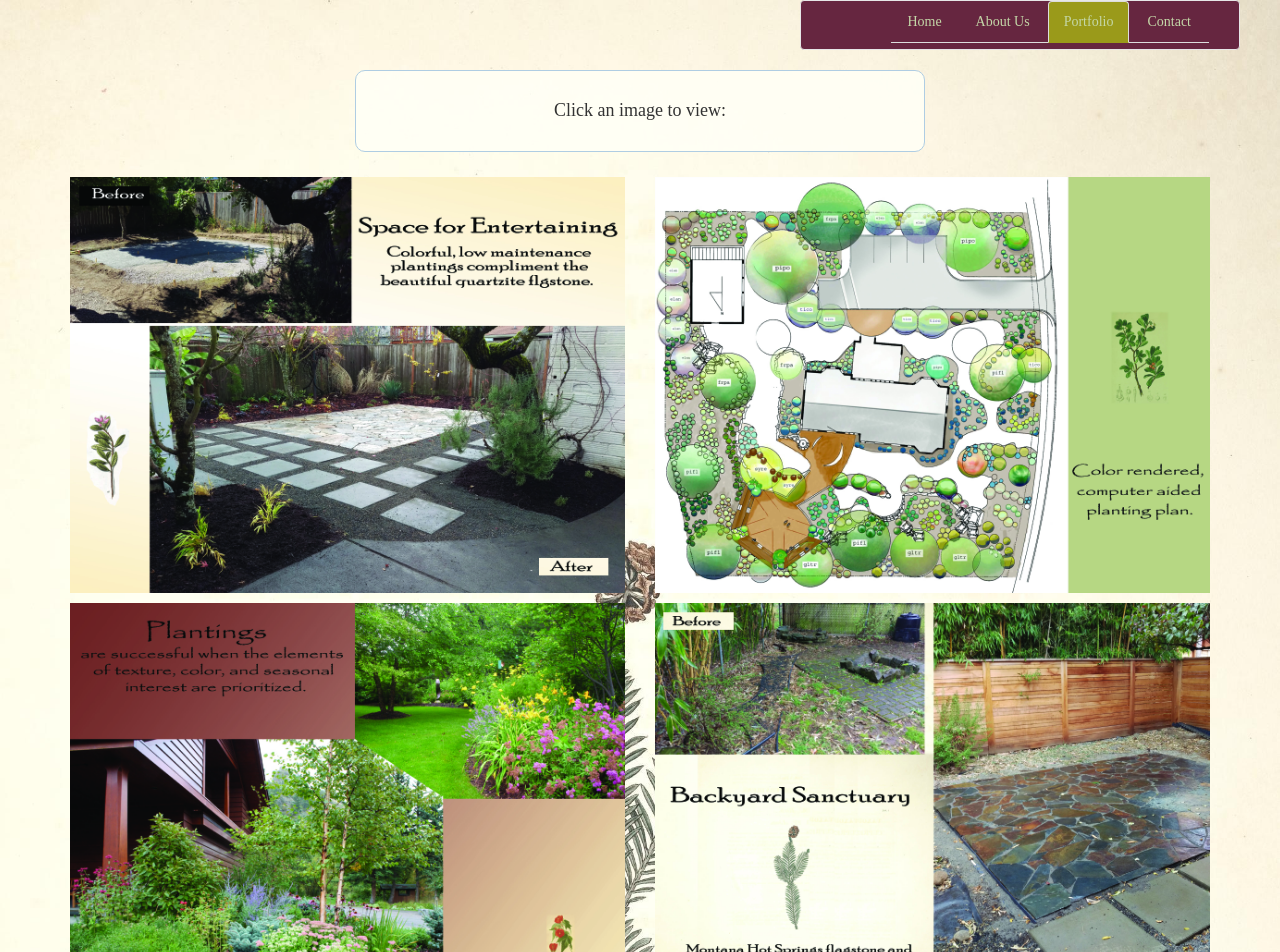
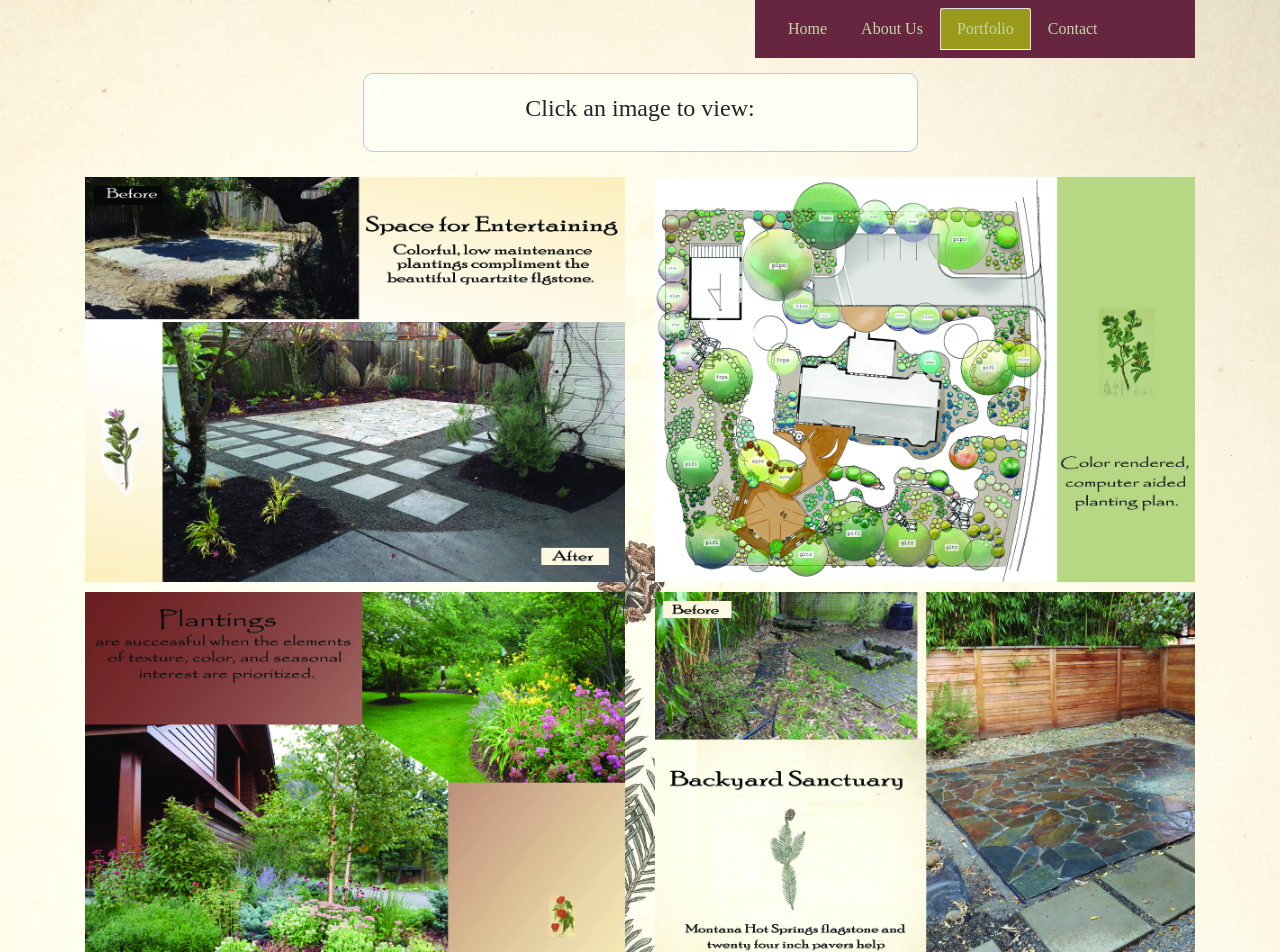
Before and after one commit to CharlesEwel/bigtwigs, a PHP site: page /portfolio.html in a window 1280 px wide. Shown: the top 952 px of the page. Run offline with PHP 8.4, Linux system fonts and the light colour scheme; some libraries are stand-ins or nearby versions.

Commit message:
updated navbar to use bootstrap v4

```diff
--- a/css/aboutusstyles.css
+++ b/css/aboutusstyles.css
@@ -4,6 +4,6 @@ body {
     background-size: cover;
 }
 
-/* .transparent-background {
+.transparent-background {
   background-color: #fffff5e6 !important;
-} */
+}
--- a/css/portfoliostyles.css
+++ b/css/portfoliostyles.css
@@ -3,3 +3,7 @@ body {
     background-position: top center;
     background-size: cover;
 }
+
+.transparent-background {
+  background-color: #fffff5e6 !important;
+}
--- a/css/styles.css
+++ b/css/styles.css
@@ -8,35 +8,37 @@ html {
     height: 100%;
 }
 
-.text-content {
-  margin:0 0 25px 25%;
-  overflow:hidden;
-  padding:20px;
-  background-color:#f9f8fd;
-  border:1px solid #afcde3;
-  -webkit-border-radius: 10px;
-  border-radius: 10px;
-  width: 50%;
+.transparent-background {
+  background-color: #fffff5e6;
 }
 
-.transparent-background {
-  background-color: #fffff5e6 !important;
+.nav-container {
+  max-width: 440px;
+  left: 50%;
+  margin-left: auto;
+  background-color: #662640 !important;
+  margin-bottom: 15px;
 }
 
 .navbar {
-  max-width: 440px;
-  left: 30px;
-  margin-left: auto;
   background-color: #662640;
   font-family: Papyrus;
   color: #c4d7a8;
 }
 
-.navbar .dropdown-menu li {
+nav {
   background-color: #662640;
 }
 
-.navbar .dropdown-menu {
+.navbar .nav-tabs li {
+  background-color: #662640;
+}
+
+.navbar .nav-tabs {
+  background-color: #662640;
+}
+
+#navbarSupportedContent ul {
   background-color: #662640;
 }
 
@@ -44,12 +46,27 @@ html {
   color: #c4d7a8 !important;
 }
 
-.navbar li.active a {
-  background-color: #9a9a1a;
+.active a {
+  background-color: #9a9a1a !important;
+}
+
+.nav li.active {
+  background-color: #9a9a1a !important;
 }
 
 .navbar li:hover a {
   background-color: #482e38 !important;
+}
+
+ .text-content {
+margin:0 0 25px 25%;
+overflow:hidden;
+padding:20px;
+background-color:#f9f8fd;
+border:1px solid #afcde3;
+-webkit-border-radius: 10px;
+border-radius: 10px;
+width: 50%;
 }
 
 .portfolio-photo img {
@@ -58,7 +75,7 @@ html {
 }
 
 .navbar a {
-  color: black !important
+  color: black !important;
 }
 
 #overlayImage {
@@ -141,10 +158,15 @@ input {
     margin-left:15%;
     margin-bottom: 25px;
   }
+
   .text-content {
  margin-left: 15%;
  width: 70%;
 
+ }
+
+ .navbar-toggler-icon {
+   color: white;
  }
 
   .navbar {
@@ -159,6 +181,10 @@ input {
 
 @media only screen and (max-width: 578px) {
 
+  .nav-container {
+    max-width: 220px;
+  }
+
  body {
     background: url("../images/Homepage Mobile 1.jpg") no-repeat;
     background-position: top center;
--- a/portfolio.html
+++ b/portfolio.html
@@ -3,7 +3,7 @@
   <head>
     <title>Big Twigs - Portfolio</title>
     <meta name="viewport" content="width=device-width, initial-scale=1.0">
-    <link href="css/bootstrap.min.css" rel="stylesheet" media="screen">
+    <link rel="stylesheet" href="https://maxcdn.bootstrapcdn.com/bootstrap/4.0.0/css/bootstrap.min.css" integrity="sha384-Gn5384xqQ1aoWXA+058RXPxPg6fy4IWvTNh0E263XmFcJlSAwiGgFAW/dAiS6JXm" crossorigin="anonymous">    <!-- <link href="css/navteststyles.css" rel="stylesheet" type="text/css"> -->
     <link href="css/styles.css" rel="stylesheet" type="text/css">
     <link href="css/portfoliostyles.css" rel="stylesheet" type="text/css">
     <link rel="shortcut icon" href="images/Favicon.jpg" type="image/x-icon">
@@ -11,32 +11,21 @@
   <body>
     <div class="container">
       <!--Navbar-->
-      <nav class="navbar navbar-default">
-        <div class="container">
-          <a class="dropdown-toggle" data-toggle="dropdown">
-            <button type="button" class="navbar-toggle" data-toggle="collapse"
-            data-target="#smallNav">
-              <span class="icon-bar"></span>
-              <span class="icon-bar"></span>
-              <span class="icon-bar"></span>
-            </button>
-          </a>
-          <ul class="dropdown-menu pull-right">
-            <li><a href="index.html">Home</a></li>
-            <li><a href="aboutus.html">About Us</a></li>
-            <li class="active"><a href="portfolio.html">Portfolio</a></li>
-            <li><a href="contact.html">Contact</a></li>
-          </ul>
-          <div class="collapse navbar-collapse">
-            <ul class="nav nav-tabs pull-right">
-              <li><a href="index.html">Home</a></li>
-              <li><a href="aboutus.html">About Us</a></li>
-              <li class="active"><a href="portfolio.html">Portfolio</a></li>
-              <li><a href="contact.html">Contact</a></li>
+      <div class="nav-container">
+        <nav class="navbar navbar-expand-md navbar-dark">
+          <button class="navbar-toggler" type="button" data-toggle="collapse" data-target="#navbarSupportedContent" aria-controls="navbarSupportedContent" aria-expanded="false" aria-label="Toggle navigation">
+            <span class="navbar-toggler-icon"></span>
+          </button>
+          <div class="collapse navbar-collapse" id="navbarSupportedContent">
+            <ul class="nav nav-tabs">
+              <li class="nav-item"><a class="nav-link" href="index.html">Home</a></li>
+              <li class="nav-item"><a class="nav-link"  href="aboutus.html">About Us</a></li>
+              <li class="nav-item active"><a class="nav-link active"  href="portfolio.html">Portfolio</a></li>
+              <li class="nav-item"><a class="nav-link"  href="contact.html">Contact</a></li>
             </ul>
           </div>
-        </div>
-      </nav>
+        </nav>
+      </div>
       <!--End Navbar-->
       <div class="container text-content transparent-background">
         <h4 style="font-family: Papyrus; text-align: center;">Click an image to view:</h4>
@@ -78,8 +67,9 @@
       </div>
 
     </div>
-    <script src="js/jquery-3.3.1.min.js"></script>
-    <script src="js/bootstrap.min.js"></script>
+    <script src="https://code.jquery.com/jquery-3.2.1.slim.min.js" integrity="sha384-KJ3o2DKtIkvYIK3UENzmM7KCkRr/rE9/Qpg6aAZGJwFDMVNA/GpGFF93hXpG5KkN" crossorigin="anonymous"></script>
+    <script src="https://cdnjs.cloudflare.com/ajax/libs/popper.js/1.12.9/umd/popper.min.js" integrity="sha384-ApNbgh9B+Y1QKtv3Rn7W3mgPxhU9K/ScQsAP7hUibX39j7fakFPskvXusvfa0b4Q" crossorigin="anonymous"></script>
+    <script src="https://maxcdn.bootstrapcdn.com/bootstrap/4.0.0/js/bootstrap.min.js" integrity="sha384-JZR6Spejh4U02d8jOt6vLEHfe/JQGiRRSQQxSfFWpi1MquVdAyjUar5+76PVCmYl" crossorigin="anonymous"></script>    <script src="js/scripts.js"></script>
     <script src="js/scripts.js"></script>
   </body>
 </html>
```
Also changed, not shown: aboutus.html (+17 -27 lines), contact.html (+17 -27 lines), css/navteststyles.css (+29 -4 lines), index.html (+17 -27 lines), navtest.html (+16 -19 lines).
